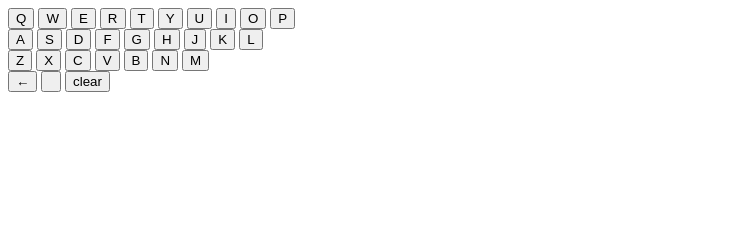
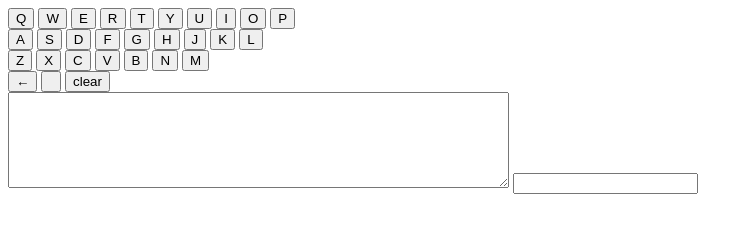
Before and after one commit to Degree0/reactkey_demo, a plain HTML site: page index.html in a window 1280 px wide. Shown: the whole page, without its empty margins (0-753 px from the left). Drawn offline with Linux system fonts and the light colour scheme.

Commit message:
text area

```diff
--- a/index.html
+++ b/index.html
@@ -48,7 +48,8 @@
  <input id="space" type="button" value=" ">
  <input id="clear" type="reset" value="clear">
 </div><div>
-
+  <textarea id="write" rows="6" cols="60"></textarea>
+  <input id="text" type="text" readonly="readonly">
 </div>
 
 <!-- #keyboard -->
```
